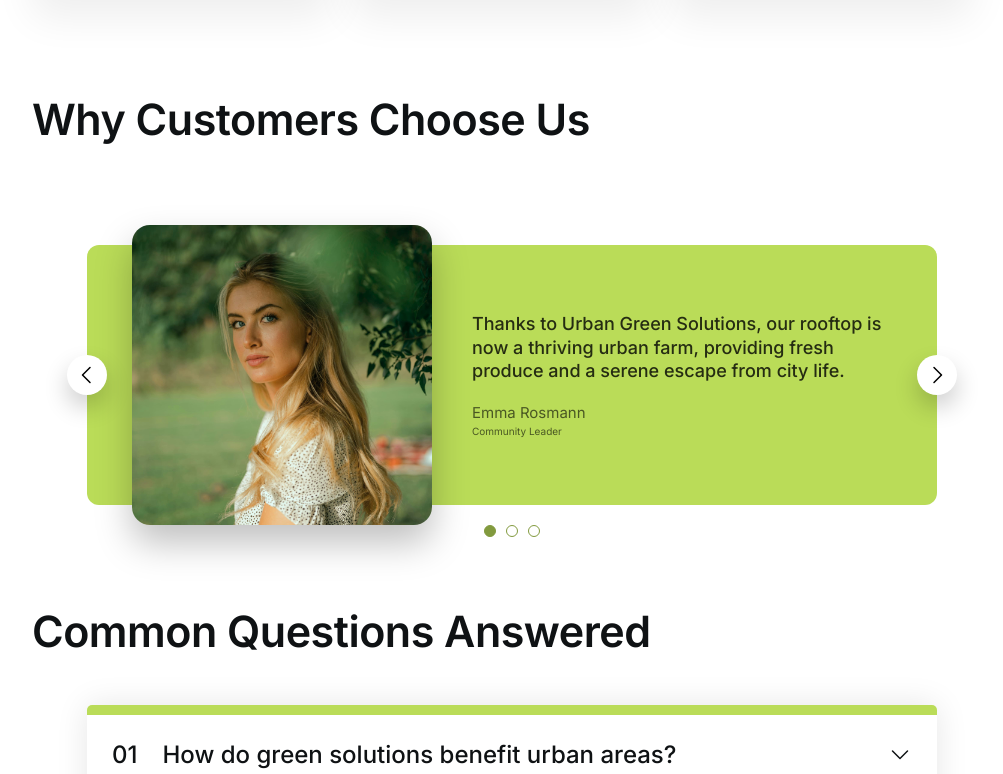
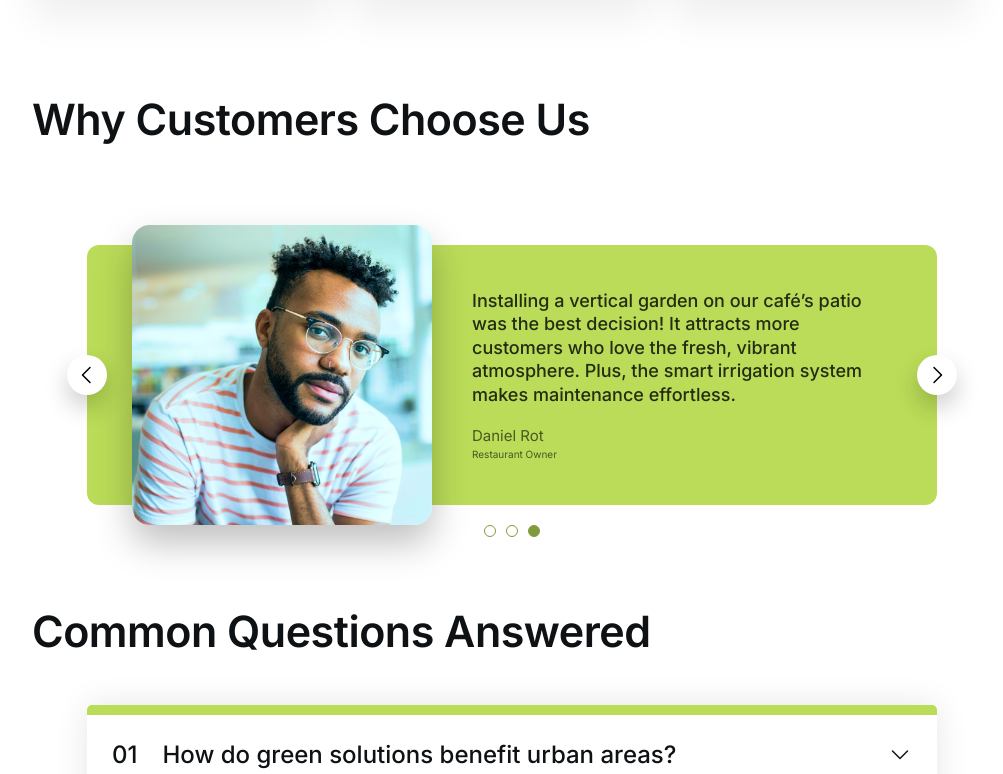
Before and after one commit to DariaAleshina/green-urban-solutions, a plain HTML site: page index.html in a window 1280 px wide. Both pictures are taken after a click on the button 215 px from the left and 1901 px from the top of the page. Shown: the part 1527-2301 px from the top of the page, without its empty margins (128-1131 px from the left). Drawn offline with Linux system fonts and the light colour scheme.

```diff
--- a/index.html
+++ b/index.html
@@ -145,23 +145,19 @@
             <!--   testimonial 1 -->
             <img src="img/testimonial-1.jpg" alt="People enjoying green urban spaces" class="corousel-testimonial-img hidden"/>
             <blockquote class="corousel-testimonial-text hidden">
-              <p class="corousel-testimonial-quote">Thanks to Urban Green Solutions, our rooftop is now a thriving
-              urban farm, providing fresh produce and a serene escape from city
-              life.
+              <p class="corousel-testimonial-quote">Urban Green Solutions completely transformed our office rooftop into a lush green retreat. The self-watering system is a game-changer, and our team loves having a sustainable space to unwind.
             </p>
-            <p class="corousel-testimonial-author">Emma Rosmann</p>
-            <p class="corousel-testimonial-jobtitle">Community Leader</p>
+            <p class="corousel-testimonial-author">Sarah Lautner</p>
+            <p class="corousel-testimonial-jobtitle">Urban Planner</p>
             </blockquote>
 
             <!--   testimonial 2 -->
             <img src="img/testimonial-3.jpg" alt="People enjoying green urban spaces" class="corousel-testimonial-img hidden" />
             <blockquote class="corousel-testimonial-text hidden">
-              <p class="corousel-testimonial-quote">Thanks to Urban Green Solutions, our rooftop is now a thriving
-              urban farm, providing fresh produce and a serene escape from city
-              life.
+              <p class="corousel-testimonial-quote">Installing a vertical garden on our café’s patio was the best decision! It attracts more customers who love the fresh, vibrant atmosphere. Plus, the smart irrigation system makes maintenance effortless.
             </p>
-            <p class="corousel-testimonial-author">Emma Rosmann</p>
-            <p class="corousel-testimonial-jobtitle">Community Leader</p>
+            <p class="corousel-testimonial-author">Daniel Rot</p>
+            <p class="corousel-testimonial-jobtitle">Restaurant Owner</p>
             </blockquote>
 
 
--- a/script.js
+++ b/script.js
@@ -13,7 +13,14 @@
 
 const corouselContainer = document.querySelector('.corousel-container');
 const testimonials = document.querySelectorAll('.corousel-testimonial-text');
+const testimonialImages = document.querySelectorAll('.corousel-testimonial-img');
 const dotContainer = document.querySelector('.corousel-dots');
+const btnTestimonialsLeft = document.querySelector('.btn-corousel--left');
+const btnTestimonialsRight = document.querySelector('.btn-corousel--right');
+
+// INIT SETUP
+let currentTestimonial = 0;
+const maxNumberTestimonials = testimonials.length;
 
 // sections reveal while scrolling
 const revealSection = function (entries, observer) {
@@ -58,9 +65,8 @@
 
 // COROUSEL
 // Corousel functions
-const currentTestimonial = 0;
+
 const createDots = function () {
-    console.log('create dots');
     testimonials.forEach(function (_, i) {
         dotContainer.insertAdjacentHTML(
             'beforeend',
@@ -69,13 +75,61 @@
     });
 }
 
+
 const activateDot = function (dotNumber) {
     const dots = document.querySelectorAll('.btn-dot');
-    dots.forEach(dot =>
+    dots.forEach(dot => {
+        dot.classList.remove('dot-active');
         +dot.dataset.number === dotNumber && dot.classList.add('dot-active')
-    )
+    });
 }
 
-// Corousel set up
+const openTestimonial = function (testimonialNumber) {
+    testimonials.forEach((el, i) => {
+        el.classList.add('hidden');
+        if (i === testimonialNumber) el.classList.remove('hidden');
+    })
+
+    testimonialImages.forEach((img, i) => {
+        img.classList.add('hidden');
+        if (i === testimonialNumber) img.classList.remove('hidden');
+    })
+}
+
+const openNextTestimonial = function () {
+    if (currentTestimonial === maxNumberTestimonials - 1) {
+        currentTestimonial = 0;
+    } else {
+        currentTestimonial++;
+    }
+    openTestimonial(currentTestimonial);
+    activateDot(currentTestimonial);
+}
+
+const openPrevTestimonial = function () {
+    if (currentTestimonial === 0) {
+        currentTestimonial = maxNumberTestimonials - 1;
+    } else {
+        currentTestimonial--;
+    }
+    openTestimonial(currentTestimonial);
+    activateDot(currentTestimonial);
+}
+
+// Corousel initial set up
 createDots();
-activateDot(0);
+activateDot(currentTestimonial);
+openTestimonial(currentTestimonial);
+
+// Corousel - buttons click handling
+
+dotContainer.addEventListener('click', function (event) {
+    const clickedDot = event.target.closest('.btn-dot');
+    if (!clickedDot) return;
+    const clickedDotNumber = +clickedDot.dataset.number;
+    openTestimonial(clickedDotNumber);
+    activateDot(clickedDotNumber);
+});
+
+btnTestimonialsLeft.addEventListener('click', openPrevTestimonial);
+btnTestimonialsRight.addEventListener('click', openNextTestimonial);
```
